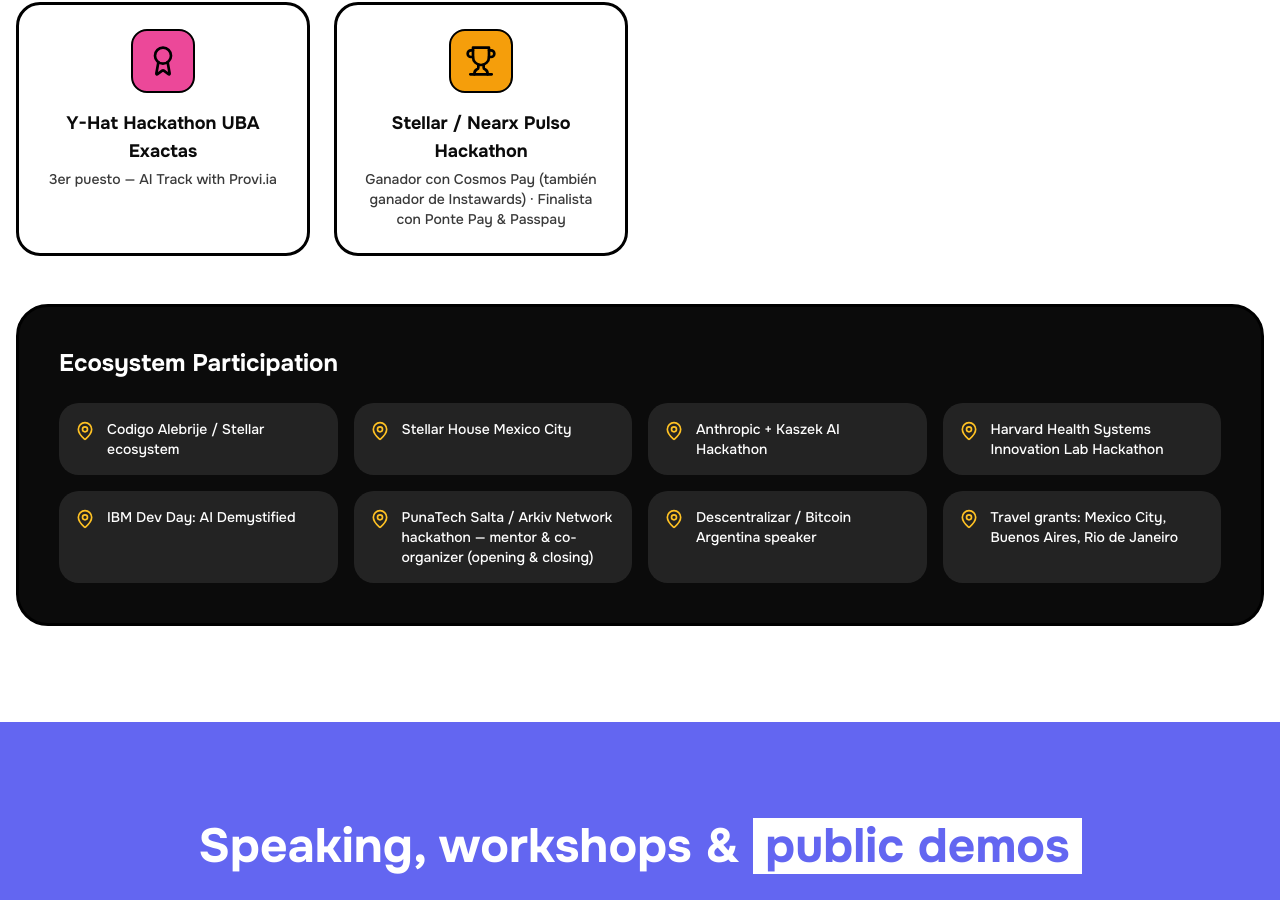
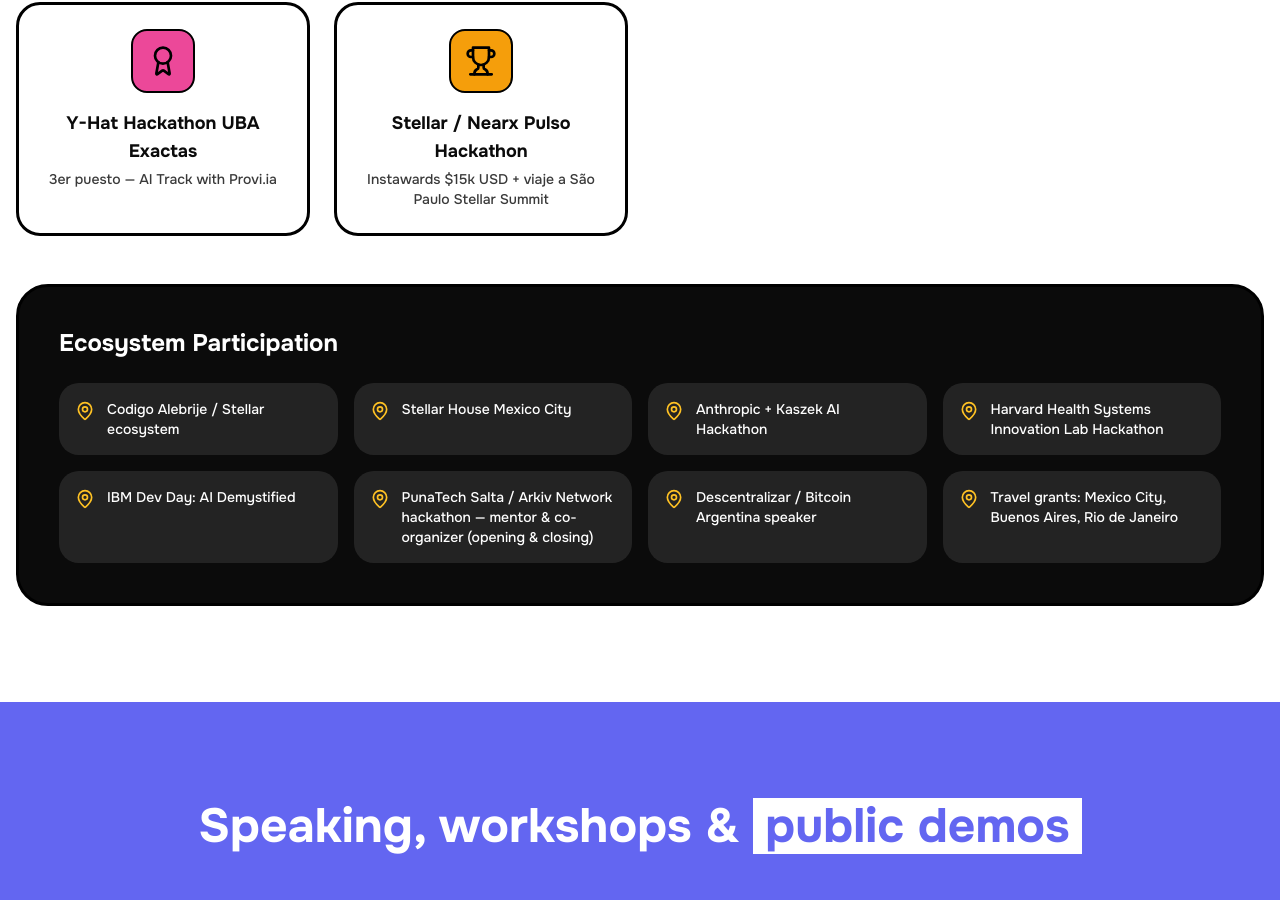
Before and after one commit to leocagli/portfolio-leocagli, a Next.js app: page / in a window 1280 px wide. Shown: the part 8693-9593 px from the top of the page. Built offline with nearby package versions, Linux system fonts and the light colour scheme.

Commit message:
fix: simplify Stellar/Nearx Pulso Hackathon description to Instawards prize + Sao Paulo trip

```diff
--- a/components/awards-section.tsx
+++ b/components/awards-section.tsx
@@ -38,7 +38,7 @@ export function AwardsSection() {
     },
     {
       title: "Stellar / Nearx Pulso Hackathon",
-      description: "Ganador con Cosmos Pay (también ganador de Instawards) · Finalista con Ponte Pay & Passpay",
+      description: "Instawards $15k USD + viaje a São Paulo Stellar Summit",
       icon: Trophy,
       color: "bg-[#F59E0B]",
     },
```
